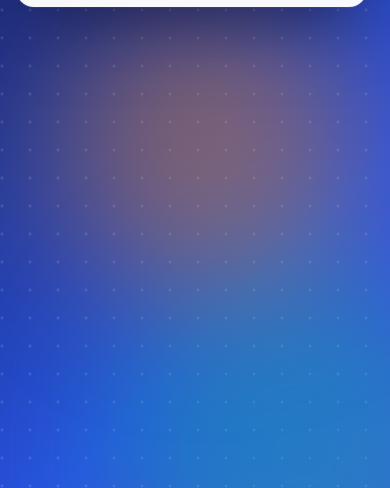
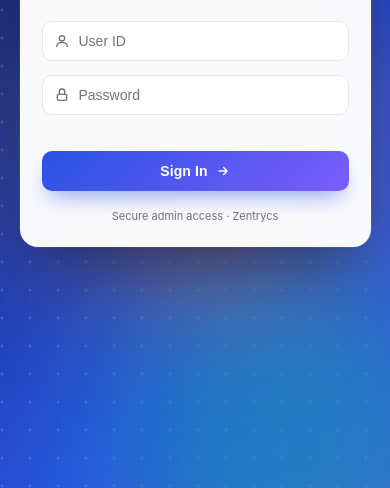
Before and after one commit to Ajitsingh4362/client-management, a website: page public/index.html in a window 390 px wide. Shown: the part 356-844 px from the top of the page. Drawn offline with Linux system fonts and the light colour scheme.

Commit message:
Vertically center the mobile login card
Previous change anchored it to the top; correcting per feedback -- it
should sit centered in the viewport. #login-screen now uses flexbox
centering on mobile instead of a fixed top margin, so it stays
centered across different phone screen heights.

```diff
--- a/public/index.html
+++ b/public/index.html
@@ -114,9 +114,9 @@
   .login-footer { margin-top: 18px; font-size: 11px; color: var(--muted); }
 
   @media (max-width: 480px) {
+    #login-screen { display: flex; align-items: center; justify-content: center; }
     .login-card {
-      margin-left: 16px; margin-right: 16px; margin-bottom: 0; margin-top: 0;
-      padding: 30px 22px 24px; padding-top: max(30px, calc(env(safe-area-inset-top, 0px) + 20px));
+      margin: 0 16px; padding: 30px 22px 24px;
     }
     .float-icon { display: none; }
   }
```
